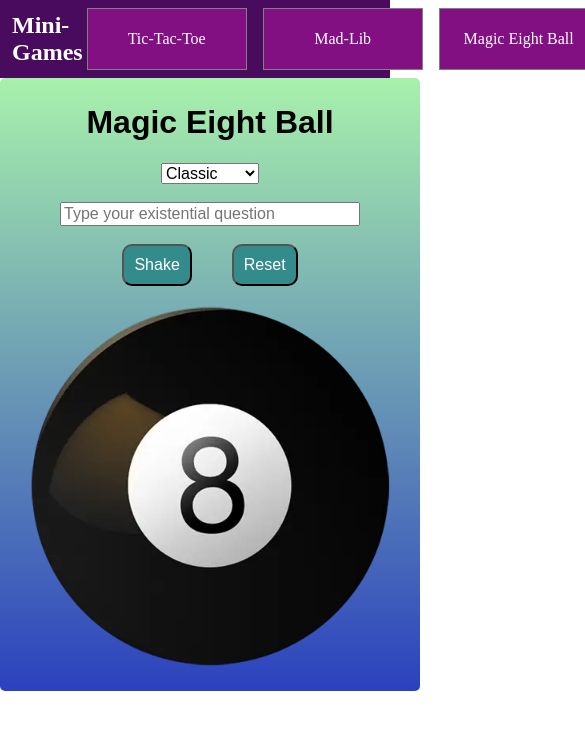
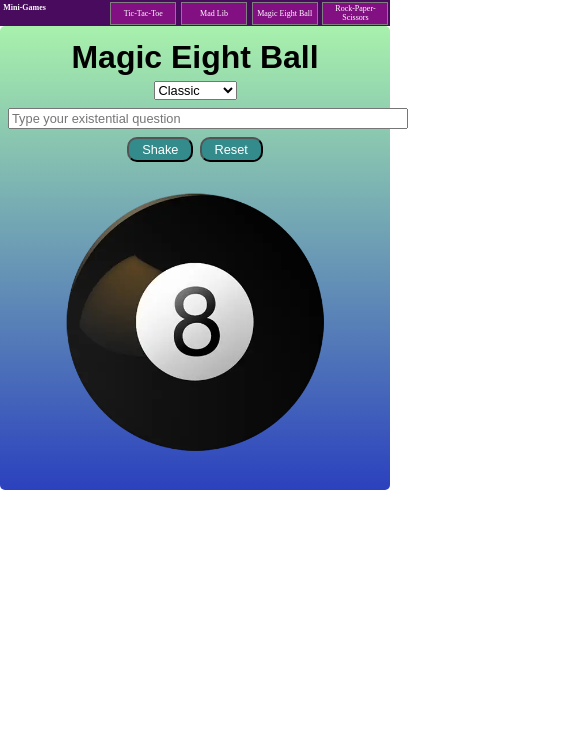
Before and after one commit to AnnieMcMahon/mini-games-v2, a Next.js app: page /magicEightBall in a window 390 px wide. Shown: the top 730 px of the page, 585 px wide, since content can reach past the window. Built offline with nearby package versions, Linux system fonts and the light colour scheme.

Commit message:
adjusted styles for all screen sizes

```diff
--- a/app/Navbar.jsx
+++ b/app/Navbar.jsx
@@ -9,7 +9,7 @@ export default function Navbar() {
           <a href="/tictactoe">Tic-Tac-Toe</a>
         </li>
         <li>
-          <a href="/madlib">Mad-Lib</a>
+          <a href="/madlib">Mad Lib</a>
         </li>
         <li>
           <a href="/magicEightBall">Magic Eight Ball</a>
--- a/app/magicEightBall/magicEightBall.css
+++ b/app/magicEightBall/magicEightBall.css
@@ -2,75 +2,73 @@
   box-sizing: border-box;
   font-family: Arial, Helvetica, sans-serif;
   text-align: center;
-}
-
-#magic-ball-game #app-box {
   width: 50%;
-  min-width: 420px;
-  border: solid 2px rgb(49, 41, 41);
+  min-width: 30rem;
+  border: 2px solid rgb(49, 41, 41);
   border-radius: 5px;
-  margin: 20px auto;
+  margin: 0.2rem auto;
   box-shadow: 0px 4px;
 }
 
-#magic-ball-game #magic-ball {
-  display: flexbox;
-  justify-content: center;
-  align-items: center;
-  margin: auto;
-  background-size: cover;
-  width: 400px;
-  height: 400px;
-}
-
-#magic-ball-game #magic-ball-message {
-  margin: auto;
-  padding-top: 20%;
-  height: 200px;
-}
-
-#magic-ball-game p {
-  line-height: 200px;
-  border-radius: 50%;
-  background-color: white;
+#magic-ball-game h1 {
+  margin: 0.3rem;
 }
 
 #magic-ball-game input {
-  width: 400px;
+  width: 25rem;
+  margin-bottom: 0.5rem;
 }
+
+#magic-ball-game select {
+  margin-bottom: 0.5rem;
+}
+
 #magic-ball-game option,
 #magic-ball-game input,
 #magic-ball-game button,
-#magic-ball-game p,
-
 #magic-ball-game select {
-  font-size: 1rem;
+  font-size: 0.8rem;
 }
 
 #magic-ball-game button {
   background-color: rgb(52, 139, 139);
-  padding: 10px;
-  margin: 0 20px;
+  padding: 0.2rem 0.8rem;
+  margin: 0 0.2rem;
   border-radius: 10px;
   color: white;
+}
+
+#magic-ball-game .magic-ball-section {
+  display: flex;
+  justify-content: center;
+  align-items: center;
+  margin: 1rem auto;
+  background-size: cover;
+  width: 18rem;
+  height: 18rem;
+}
+
+#magic-ball-game .magic-ball-message {
+  display: flexbox;
+  align-content: center;
+  margin: auto;
+  width: 12rem;
+  height: 12rem;
+  border-radius: 50%;
+}
+
+#magic-ball-game p {
+  font-size: 1.2rem;
+  padding: 1.2rem;
 }
 
 @media only screen and (max-width: 768px) {
   #magic-ball-game {
     margin: auto;
-    padding: 0;
+    padding: 0.5rem;
     width: 100%;
-  }
-
-  #magic-ball-game #app-box {
-    width: 100%;
-    margin: auto;
-    padding: 5px;
+    min-width: 0;
     border: none;
     box-shadow: none;
   }
-
-  #magic-ball-game input {
-    width: 300px;
-  }
 }
--- a/app/magicEightBall/page.jsx
+++ b/app/magicEightBall/page.jsx
@@ -1,4 +1,4 @@
-'use client'
+"use client";
 
 import { classicAnswers, alternativeAnswers } from "./answers";
 import "./magicEightBall.css";
@@ -26,9 +26,7 @@ export default function MagicEightGame() {
   }
 
   return (
-    <div id="magic-ball-game">
-      <div
-        id="app-box"
+    <div id="magic-ball-game"
       style={{
       background:
         answerStyle === "classic"
@@ -38,11 +36,14 @@ export default function MagicEightGame() {
   >
         <h1>Magic Eight Ball</h1>
         <div>
-          <select id="answer-style" name="answer-style" onChange={(e) => setAnswerStyle(e.target.value)}>
+          <select
+            id="answer-style"
+            name="answer-style"
+            onChange={(e) => setAnswerStyle(e.target.value)}
+          >
             <option value="classic">Classic</option>
             <option value="alternative">Alternative</option>
           </select>
-          <br />
           <br />
           <input
             type="text"
@@ -52,24 +53,23 @@ export default function MagicEightGame() {
             value={question}
           />
           <br />
-          <br />
           <button onClick={handleMagicEight}>Shake</button>
           <button onClick={resetEightBall}>Reset</button>
           <div
-            id="magic-ball"
+            className="magic-ball-section"
             style={{
               backgroundImage:
                 answerStyle === "classic"
                   ? "url('magic-eight-imgs/eight-ball.webp')"
-                   : "url('magic-eight-imgs/crystal-ball.png')"
+                  : "url('magic-eight-imgs/crystal-ball.png')",
             }}
           >
-            <div
-              id="magic-ball-message"
-              style={{ width: answerStyle === "classic" ? "200px" : "300px" }}
-            >
-              <p>{answer}</p>
-            </div>
+            <div className="magic-ball-message" style={{
+              backgroundColor:
+                answerStyle === "classic" && answer.length > 0
+                  ? "white" : "transparent"
+            }}>
+              <p >{answer}</p>
             </div>
           </div>
         </div>
--- a/app/styles.css
+++ b/app/styles.css
@@ -28,7 +28,7 @@ h2 {
 }
 
 .site-title {
-  font-size: 1.5rem;
+  font-size: 1.3rem;
   font-weight: bold;
 }
 
@@ -41,7 +41,7 @@ h2 {
 }
 
 .nav li {
-  font-size: 1rem;
+  font-size: 0.8rem;
   background-color: rgb(131, 16, 131);
   min-width: 10rem;
   flex: 1;
@@ -67,3 +67,26 @@ h2 {
 .nav li:hover {
   background-color: #9145ad;
 }
+
+@media only screen and (max-width: 768px) {
+  .nav {
+    padding: 0.1rem;
+  }
+
+  .nav ul {
+    gap: 0.3rem;
+  }
+
+  .nav li {
+    min-width: 4rem;
+  }
+
+  .nav a {
+    padding: .1rem;
+    font-size: 0.5rem;
+  }
+
+  .site-title {
+    font-size: 0.5rem;
+  }
+}
```
Also changed, not shown: app/madlib/madlib.css (+33 -41 lines). Lines whose indentation alone changed are shown as unchanged.
